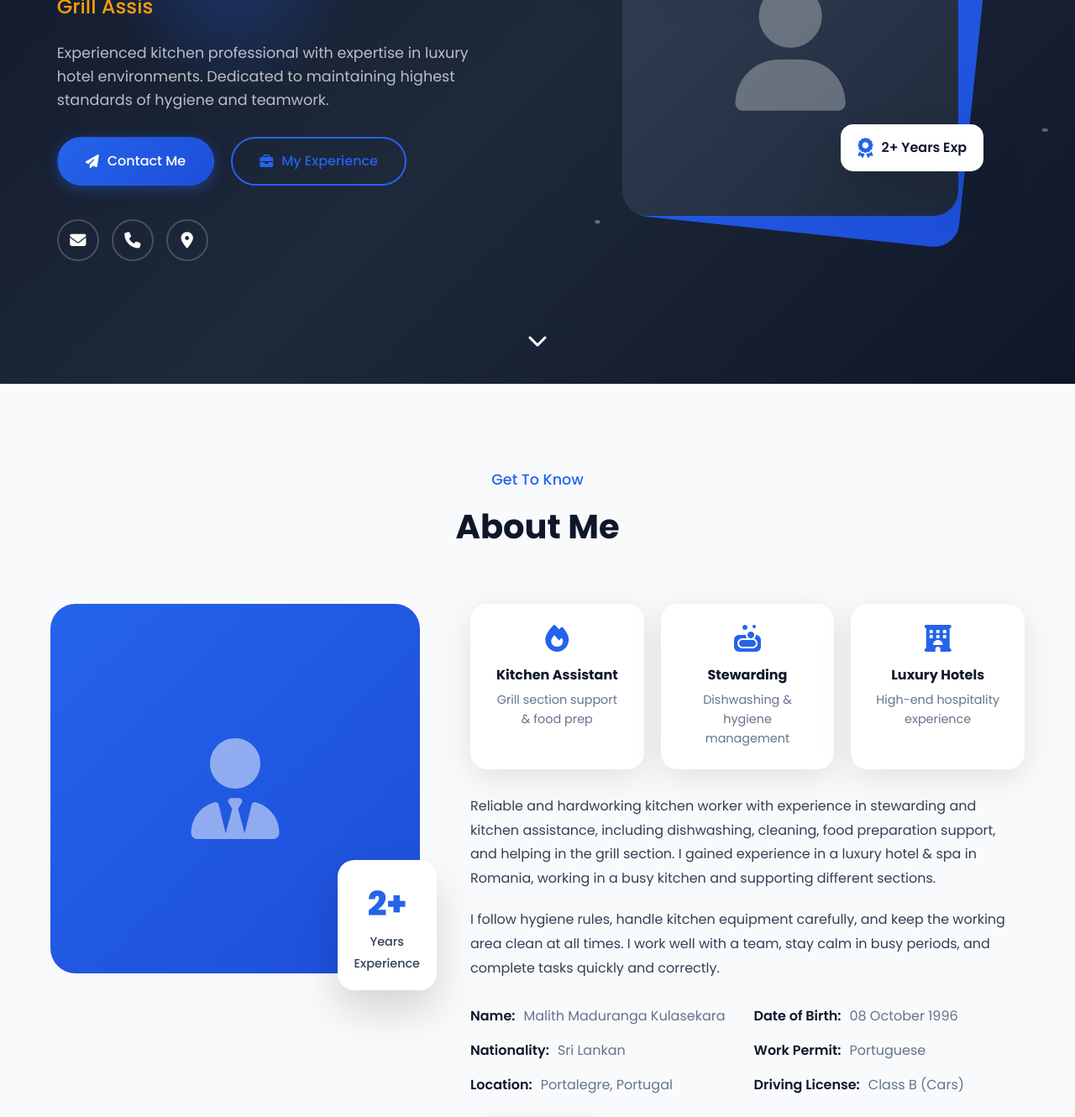
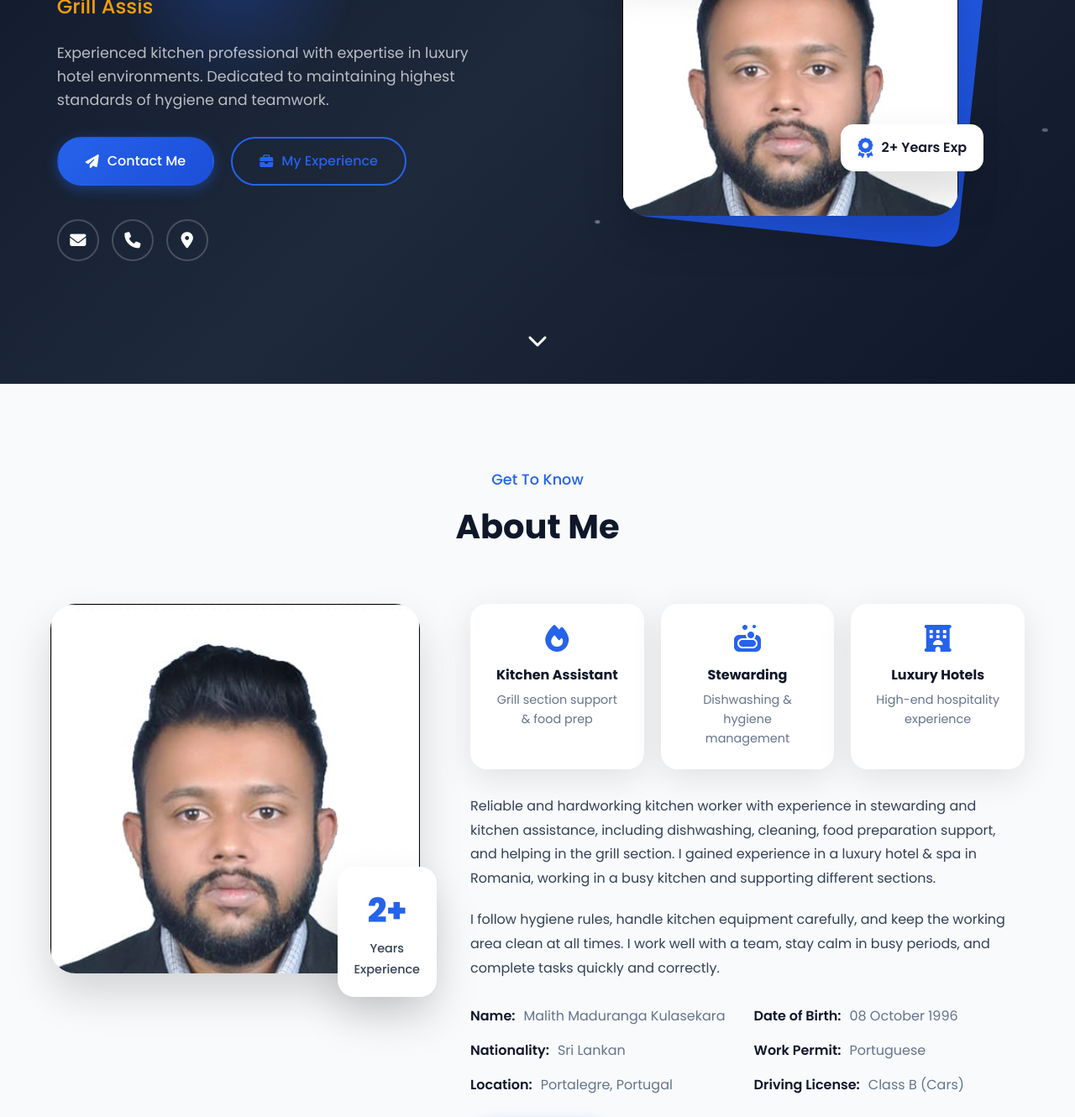
Before and after one commit to thama2001/Malith-, a plain HTML site: page index.html in a window 1280 px wide. Shown: the part 343-1673 px from the top of the page at 84% size. Drawn offline with Linux system fonts and the light colour scheme.

Commit message:
Add profile photo
Co-Authored-By: Claude Opus 4.5 <noreply@anthropic.com>

```diff
--- a/index.html
+++ b/index.html
@@ -75,9 +75,7 @@
             <div class="hero-image">
                 <div class="image-container">
                     <div class="image-bg"></div>
-                    <div class="image-placeholder">
-                        <i class="fas fa-user"></i>
-                    </div>
+                    <img src="profile.jpg" alt="Malith Kulasekara" class="profile-img">
                     <div class="floating-card card-1">
                         <i class="fas fa-utensils"></i>
                         <span>Kitchen Expert</span>
@@ -104,9 +102,7 @@
             <div class="about-content">
                 <div class="about-image">
                     <div class="about-img-container">
-                        <div class="about-img-placeholder">
-                            <i class="fas fa-user-tie"></i>
-                        </div>
+                        <img src="profile.jpg" alt="Malith Kulasekara" class="about-img">
                         <div class="experience-badge">
                             <span class="exp-number">2+</span>
                             <span class="exp-text">Years<br>Experience</span>
--- a/style.css
+++ b/style.css
@@ -395,18 +395,14 @@ ul {
     transform: rotate(6deg);
 }
 
-.image-placeholder {
+.profile-img {
     position: relative;
     width: 100%;
     height: 100%;
-    background: linear-gradient(135deg, #334155 0%, #1e293b 100%);
     border-radius: 30px;
-    display: flex;
-    justify-content: center;
-    align-items: center;
-    font-size: 150px;
-    color: rgba(255, 255, 255, 0.3);
-    overflow: hidden;
+    object-fit: cover;
+    object-position: center top;
+    box-shadow: var(--shadow-lg);
 }
 
 .floating-card {
@@ -503,16 +499,13 @@ section {
     position: relative;
 }
 
-.about-img-placeholder {
+.about-img {
     width: 100%;
     aspect-ratio: 1;
-    background: linear-gradient(135deg, var(--primary) 0%, var(--primary-dark) 100%);
     border-radius: 30px;
-    display: flex;
-    justify-content: center;
-    align-items: center;
-    font-size: 120px;
-    color: rgba(255, 255, 255, 0.5);
+    object-fit: cover;
+    object-position: center top;
+    box-shadow: var(--shadow-lg);
 }
 
 .experience-badge {
```
Also changed, not shown: profile.jpg (added).
